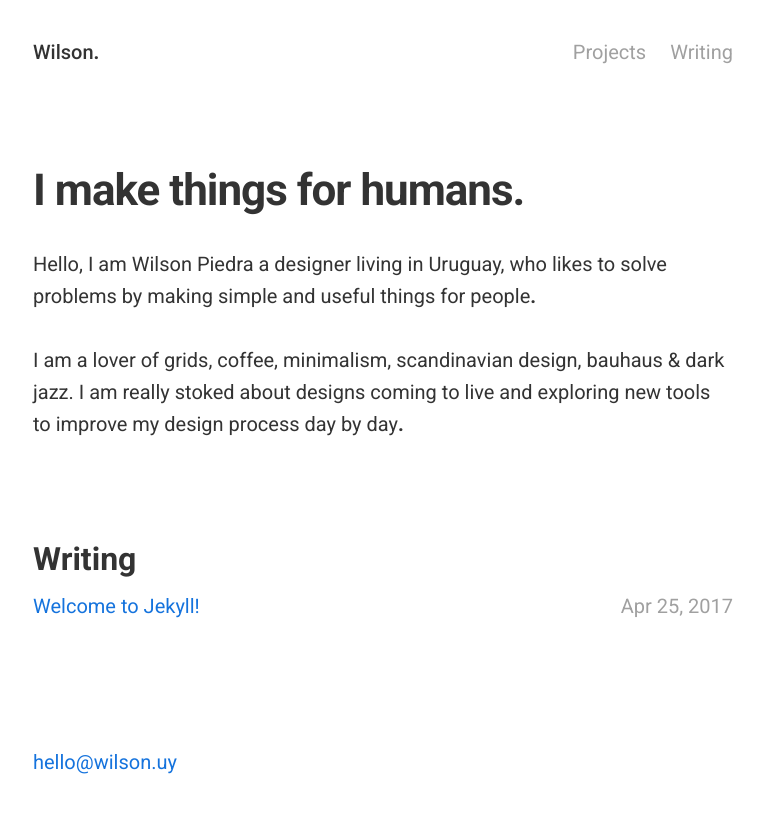
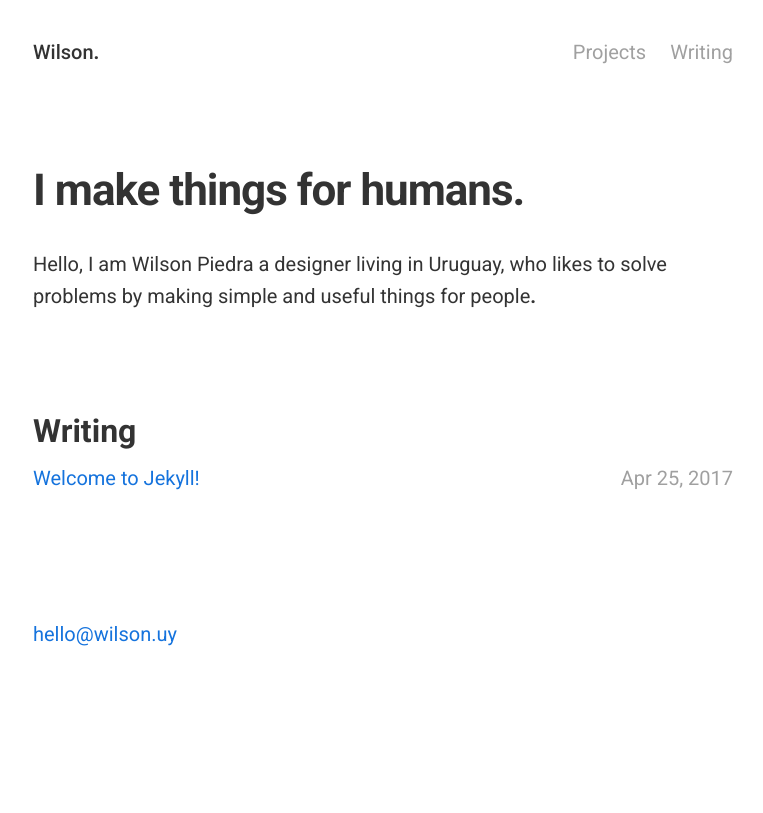
Before and after one commit to wilsonpiedra/wilsonpiedra.github.io, a Jekyll site: the page built from index.html, in a window 1280 px wide. Shown: the top 813 px of the page, without its empty margins (257-1020 px from the left). Built offline with Jekyll 4.4.1, drawn with Linux system fonts in a browser that asks for light colours.

Commit message:
Update index.html

```diff
--- a/index.html
+++ b/index.html
@@ -4,11 +4,8 @@ layout: default
 
 <h1>I make things for humans.</h1>
 <p>Hello, I am Wilson Piedra a designer living in Uruguay, who likes to solve problems by making simple and useful things for people<span id="dot">.</span></p>
-<p>I am a lover of grids, coffee, minimalism, scandinavian design, bauhaus & dark jazz. I am really stoked about designs coming to live and exploring new tools to improve my design process day by day<span id="dot">.</span></p>
 <div class="home">
-
 <h2>Writing</h2>
-
 <div class="writing">
 <ul>
  {% for post in site.posts %}
```
Lines whose indentation alone changed are shown as unchanged.
